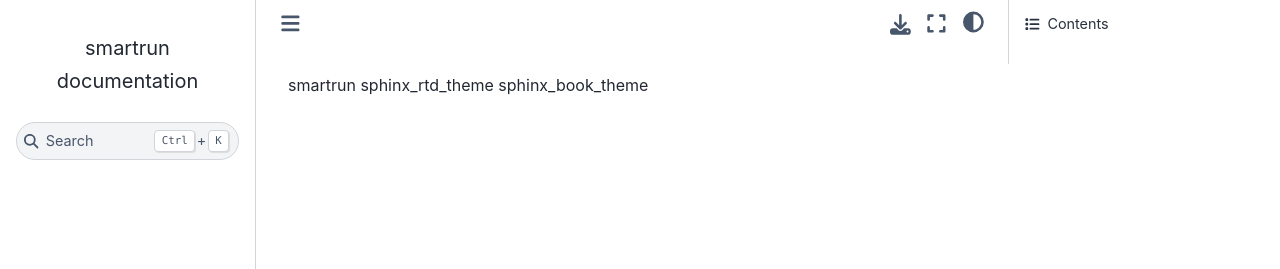
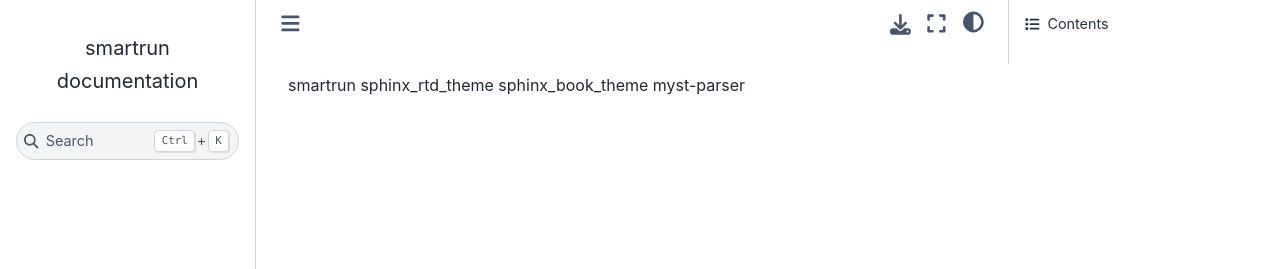
Before and after one commit to SermetPekin/smartrun, a Sphinx documentation site: the page built from docs/requirements.txt, in a window 1280 px wide. Shown: the top 269 px of the page. Built offline with Sphinx 7.4.7 and the Sphinx Book theme 1.1.4, drawn with Linux system fonts in a browser that asks for light colours; pages that are not in the unit, such as notebooks, are missing from menus; part of the change alters nothing that is shown.

Commit message:
readthedocs

```diff
--- a/docs/conf.py
+++ b/docs/conf.py
@@ -45,6 +45,16 @@ try:
 except Exception:
     # traceback.print_exc()
     ...
+
+extensions = [
+    "sphinx.ext.autodoc",
+    "sphinx.ext.viewcode",
+    "sphinx.ext.todo",
+    "sphinx.ext.intersphinx",
+    "sphinx.ext.autosummary",
+    "myst_parser",  # ✅ Enable Markdown support
+]
+
 source_suffix = {
     ".rst": "restructuredtext",
     ".txt": "markdown",
--- a/docs/requirements.txt
+++ b/docs/requirements.txt
@@ -2,3 +2,4 @@
 smartrun
 sphinx_rtd_theme
 sphinx_book_theme
+myst-parser
```
